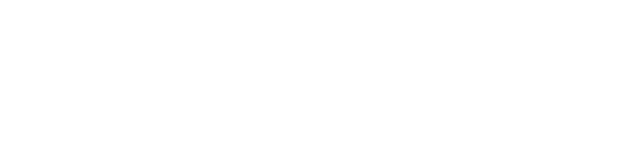
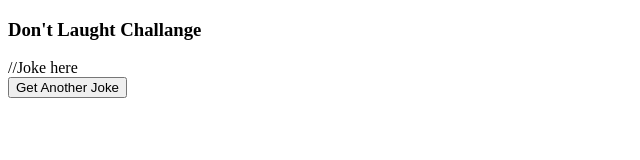
Before and after one commit to blademan/dad-jokes, a plain HTML site: page index.html in a window 1280 px wide. Shown: the whole page, without its empty margins (0-640 px from the left). Drawn offline with Linux system fonts and the light colour scheme.

Commit message:
add html tags

```diff
--- a/index.html
+++ b/index.html
@@ -8,6 +8,11 @@
     <title>Dad Jokes</title>
   </head>
   <body>
+    <div class="container">
+      <h3>Don't Laught Challange</h3>
+      <div id="joke" class="joke">//Joke here</div>
+      <button id="jokeBtn" class="btn">Get Another Joke</button>
+    </div>
     <script src="./script.js"></script>
   </body>
 </html>
```
